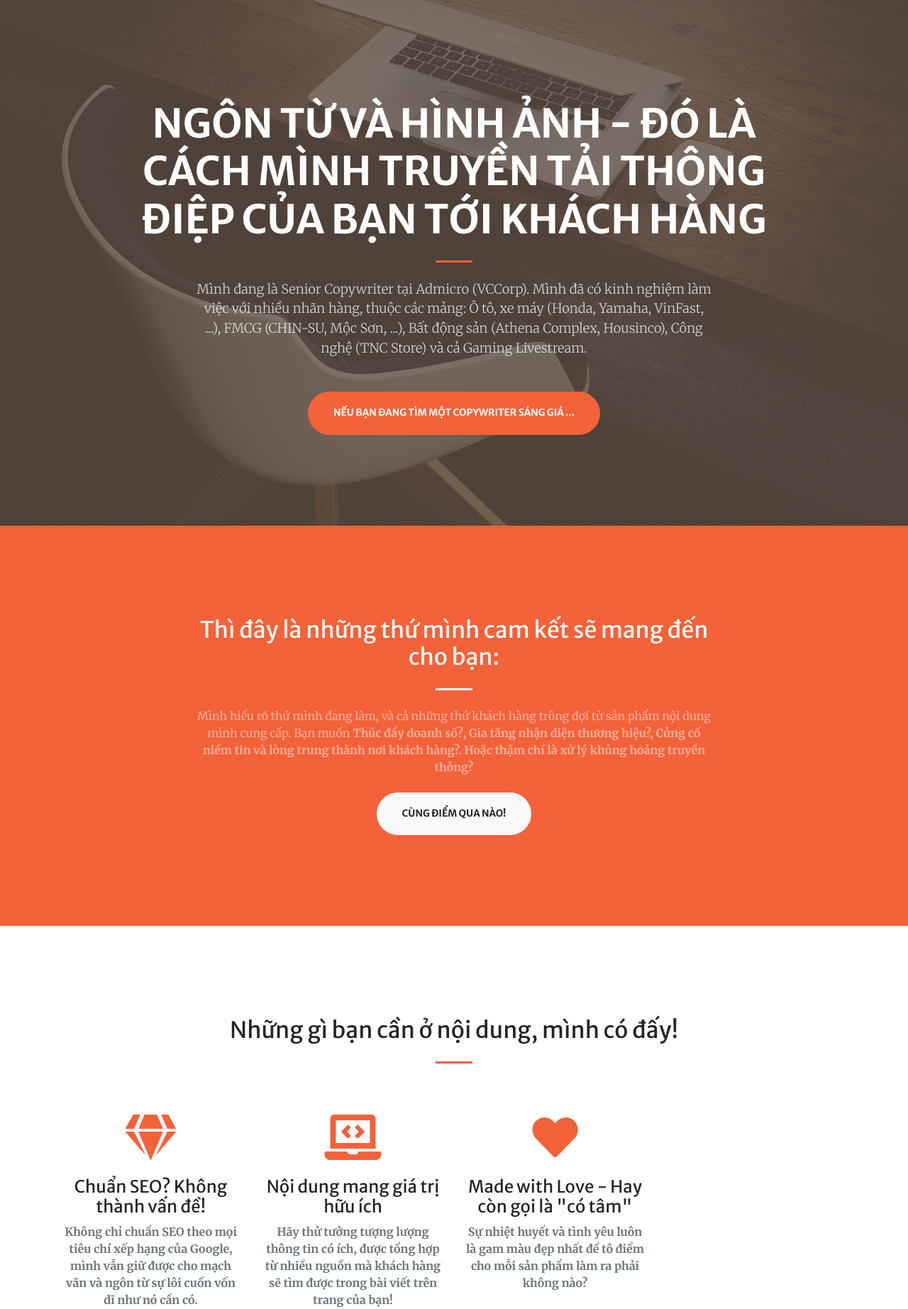
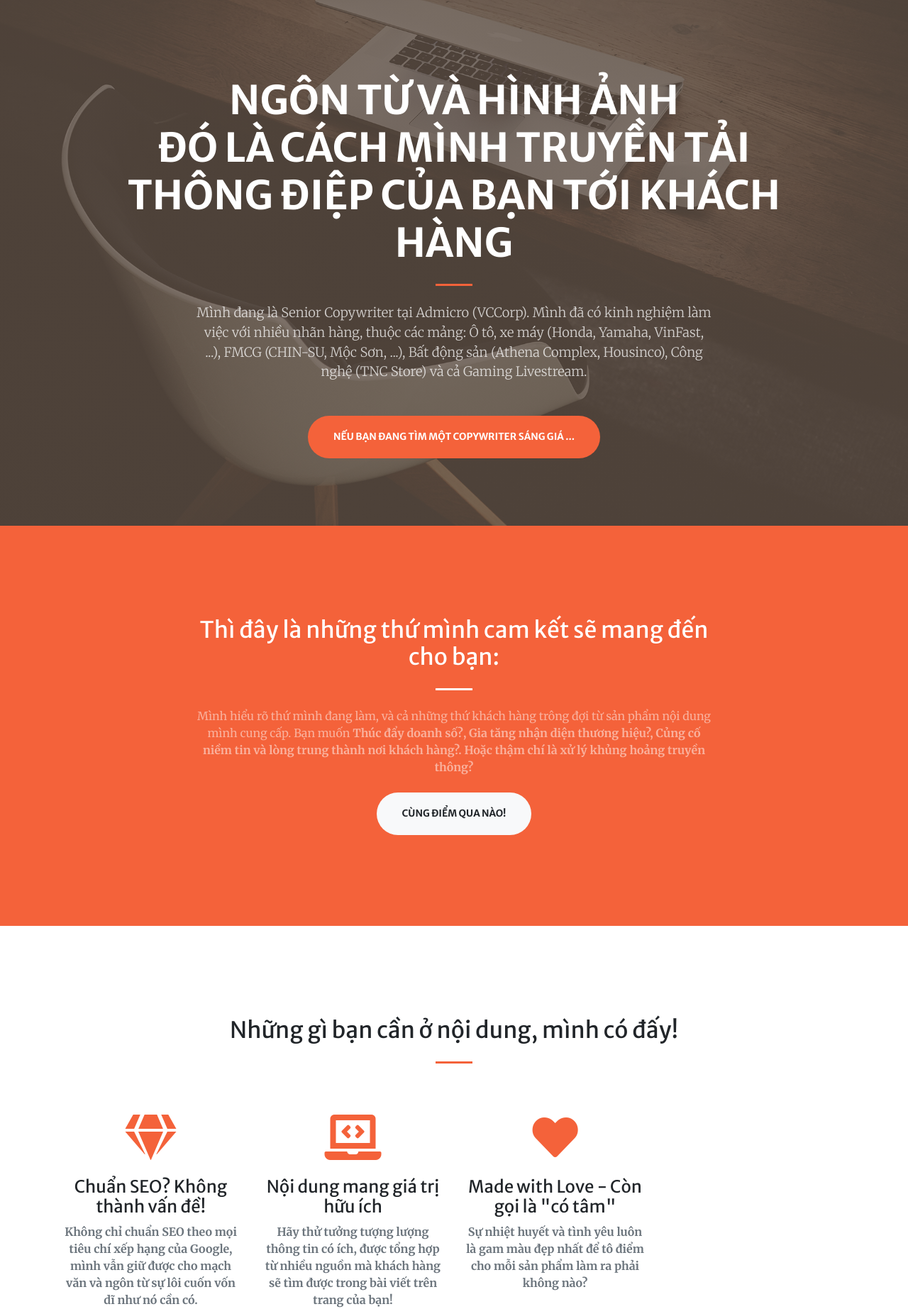
Before and after one commit to dungna108/dungna108.github.io, a website with bundled scripts: page index.html in a window 1280 px wide. Shown: the part 59-1904 px from the top of the page at 71% size. Built offline with nearby package versions, Linux system fonts and the light colour scheme.

Commit message:
Update index.html

```diff
--- a/index.html
+++ b/index.html
@@ -58,7 +58,7 @@
     <div class="container h-100">
       <div class="row h-100 align-items-center justify-content-center text-center">
         <div class="col-lg-10 align-self-end">
-          <h1 class="text-uppercase text-white font-weight-bold">NGÔN TỪ VÀ HÌNH ẢNH - ĐÓ LÀ CÁCH MÌNH TRUYỀN TẢI THÔNG ĐIỆP CỦA BẠN TỚI KHÁCH HÀNG</h1>
+          <h1 class="text-uppercase text-white font-weight-bold">NGÔN TỪ VÀ HÌNH ẢNH<br>ĐÓ LÀ CÁCH MÌNH TRUYỀN TẢI THÔNG ĐIỆP CỦA BẠN TỚI KHÁCH HÀNG</h1>
           <hr class="divider my-4">
         </div>
         <div class="col-lg-8 align-self-baseline">
@@ -113,7 +113,7 @@
         <div class="col-lg-3 col-md-6 text-center">
           <div class="mt-5">
             <i class="fas fa-4x fa-heart text-primary mb-4"></i>
-            <h3 class="h4 mb-2">Made with Love - Hay còn gọi là "có tâm"</h3>
+            <h3 class="h4 mb-2">Made with Love - Còn gọi là "có tâm"</h3>
             <p class="text-muted mb-0">Sự nhiệt huyết và tình yêu luôn là gam màu đẹp nhất để tô điểm cho mỗi sản phẩm làm ra phải không nào?</p>
           </div>
         </div>
```
